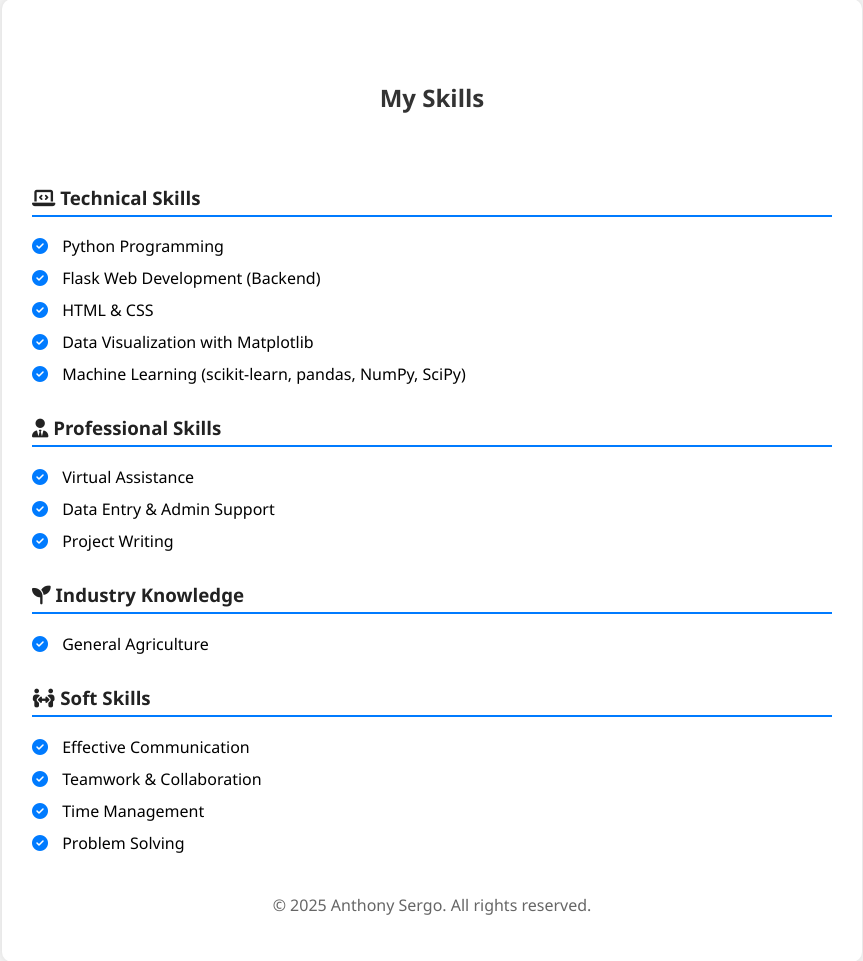
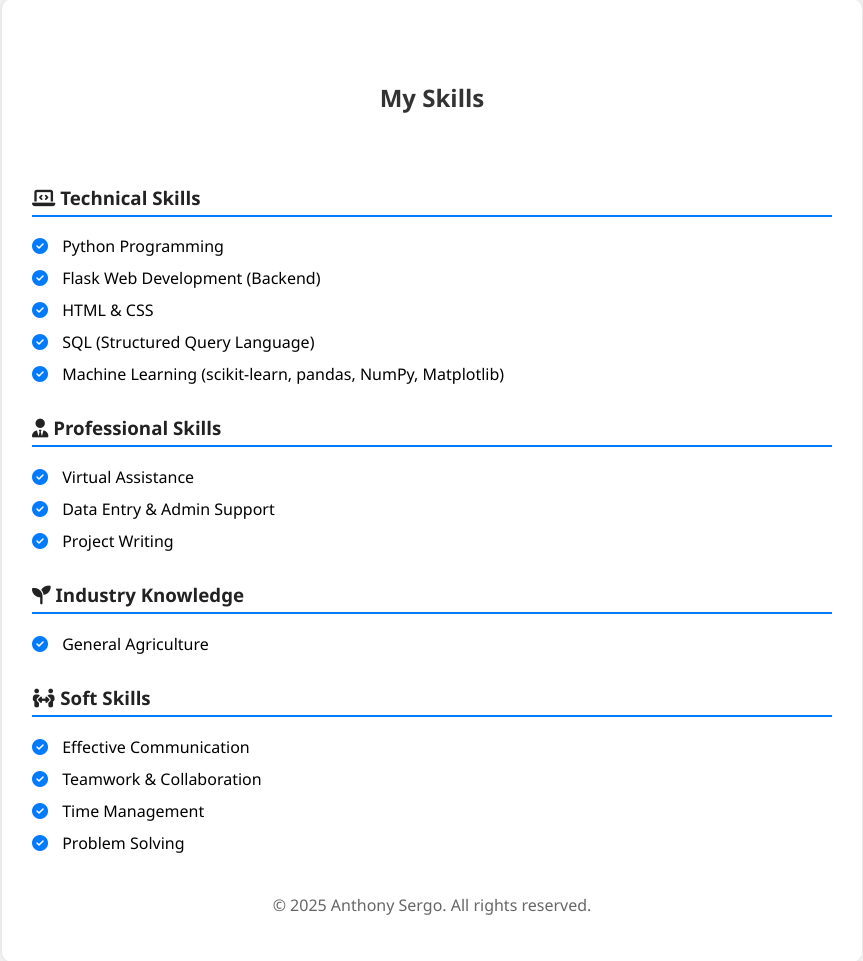
Before and after one commit to Tony-Magabush28/My-Flask-Portfolio, a Flask app: page /skills in a window 1280 px wide. Shown: the part 29-990 px from the top of the page, without its empty margins (208-1071 px from the left). Run offline with Flask 3, Linux system fonts and the light colour scheme.

Commit message:
templates

```diff
--- a/templates/skills.html
+++ b/templates/skills.html
@@ -71,8 +71,8 @@
                 <li><i class="fas fa-check-circle"></i> Python Programming</li>
                 <li><i class="fas fa-check-circle"></i> Flask Web Development (Backend)</li>
                 <li><i class="fas fa-check-circle"></i> HTML & CSS</li>
-                <li><i class="fas fa-check-circle"></i> Data Visualization with Matplotlib</li>
-                <li><i class="fas fa-check-circle"></i> Machine Learning (scikit-learn, pandas, NumPy, SciPy)</li>
+                <li><i class="fas fa-check-circle"></i> SQL (Structured Query Language)</li>
+                <li><i class="fas fa-check-circle"></i> Machine Learning (scikit-learn, pandas, NumPy, Matplotlib)</li>
             </ul>
         </div>
 
```
